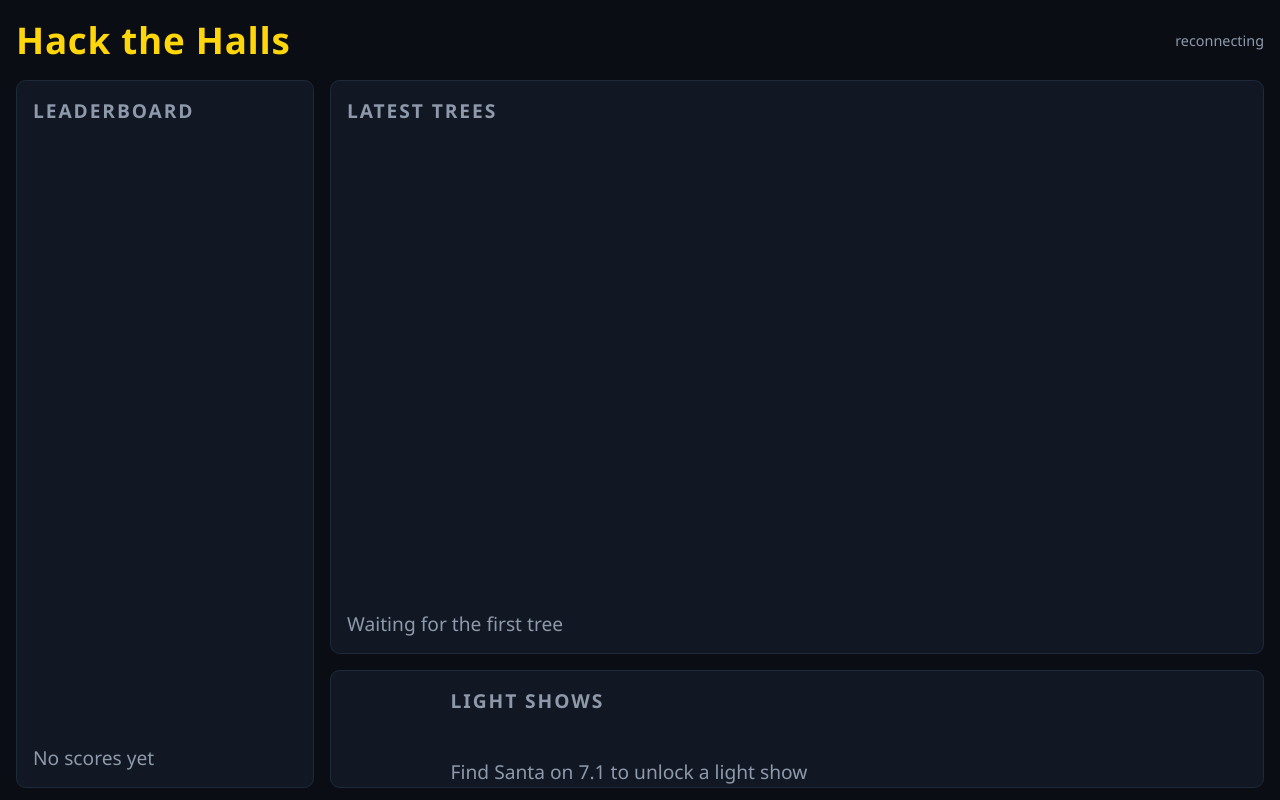
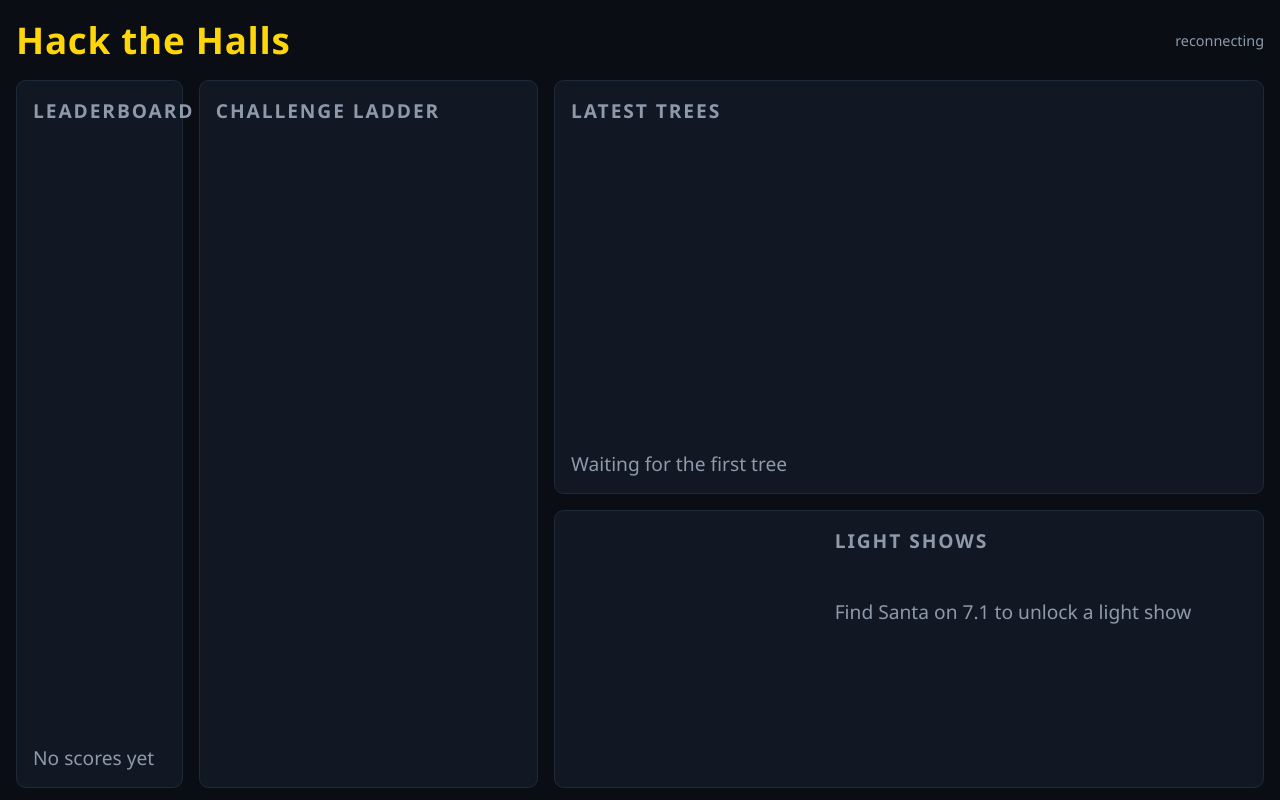
Before and after one commit to rowanlea/ChristmasKataServer, a web app: page /ChristmasKataServer/WebAPI/wwwroot/index.html in a window 1280 px wide. Run offline with its HTML, style and script files only (its server is not run), Linux system fonts and the light colour scheme; data that the repository does not hold is empty; a map, chart or similar area stays blank.

Commit message:
feat: challenge ladder panel and scoreboard polish
Render the server's ladder beside the leaderboard with each challenge
name next to its level. Leaderboard rows and ladder text shrink to fit
30 teams on a 1080p projector, tree captions keep long team names on
their own line, and the banner sizes its tree to the feed panel.

```diff
--- a/ChristmasKataServer/WebAPI/wwwroot/index.html
+++ b/ChristmasKataServer/WebAPI/wwwroot/index.html
@@ -19,6 +19,10 @@
       <h2 id="standings-title">Leaderboard</h2>
       <ol id="scoreboard" class="scoreboard"></ol>
       <p id="scoreboard-empty" class="empty">No scores yet</p>
+    </section>
+    <section class="panel ladder" aria-labelledby="ladder-title">
+      <h2 id="ladder-title">Challenge ladder</h2>
+      <ol id="ladder" class="rungs"></ol>
     </section>
     <div class="right">
       <section class="panel feed-panel" aria-labelledby="feed-title">
--- a/ChristmasKataServer/WebAPI/wwwroot/scoreboard.css
+++ b/ChristmasKataServer/WebAPI/wwwroot/scoreboard.css
@@ -9,7 +9,7 @@
   --bronze: #D9925B;
   --holly: #2BD46B;
   --berry: #FF4D5E;
-  --tile: 27vh;
+  --tile: 17vh;
   --gap: 1.5vh;
   color-scheme: dark;
 }
@@ -124,10 +124,10 @@ ol {
   flex: 1;
   min-height: 0;
   overflow: hidden;
-  display: flex;
-  flex-direction: column;
-  gap: 0.6vh;
-  font-size: min(3.4vh, calc(78vh / var(--rows) * 0.5));
+  container-type: size;
+  display: grid;
+  grid-template-rows: repeat(var(--rows), minmax(0, 1fr));
+  gap: 0.4vh;
 }
 
 .scoreboard li {
@@ -162,6 +164,120 @@ ol {
 .scoreboard li.place-2 .rank { color: var(--silver); }
 .scoreboard li.place-3 .rank { color: var(--bronze); }
 .scoreboard li.place-1 { background: #231E0C; }
+
+/* Challenge ladder */
+
+.ladder {
+  flex: 2.3;
+  min-width: 0;
+  display: flex;
+  flex-direction: column;
+  gap: 1.2vh;
+}
+
+.rungs {
+  list-style: none;
+  padding: 0;
+  flex: 1;
+  min-height: 0;
+  overflow: hidden;
+  display: flex;
+  flex-direction: column;
+  gap: 0.3vh;
+  font-size: calc(1.9vh * var(--fit, 1));
+}
+
+.rung {
+  flex: none;
+  display: grid;
+  grid-template-columns: 2.4em minmax(0, 10.5em) 1fr;
+  align-items: baseline;
+  column-gap: 0.7em;
+  line-height: 1.25;
+  padding: 0.15em 0.5em;
+  border-radius: 0.3em;
+  background: #0D131C;
+}
+
+/* A gap above the top puzzle of each round marks the round boundary. */
+.rung[data-round="8"] + .rung,
+.rung[data-round="7"] + .rung[data-round="6"],
+.rung[data-round="6"] + .rung[data-round="5"],
+.rung[data-round="5"] + .rung[data-round="4"],
+.rung[data-round="4"] + .rung[data-round="3"],
+.rung[data-round="3"] + .rung[data-round="2"],
+.rung[data-round="2"] + .rung[data-round="1"] {
+  margin-top: 0.5vh;
+}
+
+.rung .level {
+  font-weight: 800;
+  color: var(--muted);
+  font-variant-numeric: tabular-nums;
+  white-space: nowrap;
+}
+
+.rung .name {
+  font-size: 0.85em;
+  color: var(--muted);
+  overflow: hidden;
+  text-overflow: ellipsis;
+  white-space: nowrap;
+}
+
+.rung.occupied {
+  padding-block: 0.25em;
+}
+
+.rung.occupied .level,
+.rung.occupied .name {
+  color: var(--ink);
+}
+
+.rung .teams {
+  display: flex;
+  flex-wrap: wrap;
+  gap: 0.3em;
+  min-width: 0;
+  padding: 0;
+}
+
+.chip {
+  --percent: 0;
+  max-width: 100%;
+  overflow: hidden;
+  text-overflow: ellipsis;
+  white-space: nowrap;
+  font-weight: 600;
+  font-size: 0.9em;
+  line-height: 1.2;
+  padding: 0.1em 0.55em 0.4em;
+  border-radius: 0.3em;
+  border: 1px solid var(--panel-edge);
+  /* Progress bar along the bottom edge, with a tick at the 80% unlock. */
+  background:
+    linear-gradient(var(--ink), var(--ink)) 80% 100% / 2px 0.2em no-repeat,
+    linear-gradient(var(--holly), var(--holly)) 0 100% / calc(var(--percent) * 1%) 0.2em no-repeat,
+    linear-gradient(#24303F, #24303F) 0 100% / 100% 0.2em no-repeat,
+    #162130;
+}
+
+.rung.santa {
+  background: #231E0C;
+}
+
+.rung.santa .level {
+  grid-column: span 2;
+}
+
+.rung.santa .level {
+  color: var(--gold);
+}
+
+.rung.santa .chip {
+  border-color: rgba(255, 214, 10, 0.45);
+  background: rgba(255, 214, 10, 0.16);
+}
 
 /* Right column */
 
--- a/ChristmasKataServer/WebAPI/wwwroot/scoreboard.js
+++ b/ChristmasKataServer/WebAPI/wwwroot/scoreboard.js
@@ -21,6 +21,7 @@ const showTreeEl = $('show-tree');
 const showTeamEl = $('show-team');
 const showProgressEl = $('show-progress');
 const showsEmptyEl = $('shows-empty');
+const ladderEl = $('ladder');
 
 const artCache = new Map();
 function artFor(size) {
@@ -83,6 +84,42 @@ function renderLeaderboard(entries) {
   scoreboardEl.style.setProperty('--rows', String(Math.max(12, entries.length)));
   scoreboardEl.replaceChildren(...rows);
   scoreboardEmptyEl.hidden = entries.length > 0;
+}
+
+// Ladder
+
+// The server places each team; this only draws the rungs it sends, top rung first.
+function renderLadder(rungs) {
+  if (frozen && ladderEl.children.length > 0) return;
+  ladderEl.replaceChildren(...rungs.map((rung) => {
+    const santa = rung.level === 'santa';
+    const li = el('li', santa ? 'rung santa' : 'rung');
+    li.dataset.round = santa ? '8' : rung.level.split('.')[0];
+    li.classList.toggle('occupied', rung.teams.length > 0);
+    const label = el('span', 'level', santa ? rung.name : rung.level);
+    const teams = el('span', 'teams');
+    teams.append(...rung.teams.map((team) => {
+      const chip = el('span', 'chip', team.teamName);
+      chip.style.setProperty('--percent', String(team.percent));
+      chip.title = `${team.teamName}: ${team.percent}%`;
+      return chip;
+    }));
+    if (santa) li.append(label, teams);
+    else li.append(label, el('span', 'name', rung.name), teams);
+    return li;
+  }));
+  fitLadder();
+}
+
+// Many teams on one rung wrap onto extra lines; shrink the ladder text until
+// every rung fits the panel rather than clipping the bottom rungs.
+function fitLadder() {
+  let fit = 1;
+  ladderEl.style.setProperty('--fit', '1');
+  while (ladderEl.scrollHeight > ladderEl.clientHeight && fit > 0.6) {
+    fit -= 0.05;
+    ladderEl.style.setProperty('--fit', fit.toFixed(2));
+  }
 }
 
 // Feed
@@ -212,10 +249,12 @@ async function loadShows() {
 // Data
 
 async function loadAll(announce) {
-  const [feed, leaderboard] = await Promise.all([getJson('/feed'), getJson('/leaderboard'), loadShows()]);
+  const [feed, leaderboard, ladder] = await Promise.all([
+    getJson('/feed'), getJson('/leaderboard'), getJson('/ladder'), loadShows()]);
   if (feed.frozen) freeze();
   mergeFeed(feed.tiles, announce);
   renderLeaderboard(leaderboard);
+  renderLadder(ladder);
 }
 
 let pollTimer = null;
@@ -243,6 +282,7 @@ function listen() {
   };
   events.addEventListener('tile', (e) => addTile(JSON.parse(e.data)));
   events.addEventListener('leaderboard', (e) => renderLeaderboard(JSON.parse(e.data)));
+  events.addEventListener('ladder', (e) => renderLadder(JSON.parse(e.data)));
   events.addEventListener('show', (e) => {
     const show = JSON.parse(e.data);
     if (show.first) queueBanner({ kind: 'show', text: `${show.teamName} has a light show!` });
@@ -274,4 +314,6 @@ async function start() {
   listen();
 }
 
+window.addEventListener('resize', fitLadder);
+
 start();
```
Also changed, not shown: other parts of ChristmasKataServer/WebAPI/wwwroot/scoreboard.css (+20 -8 lines).
